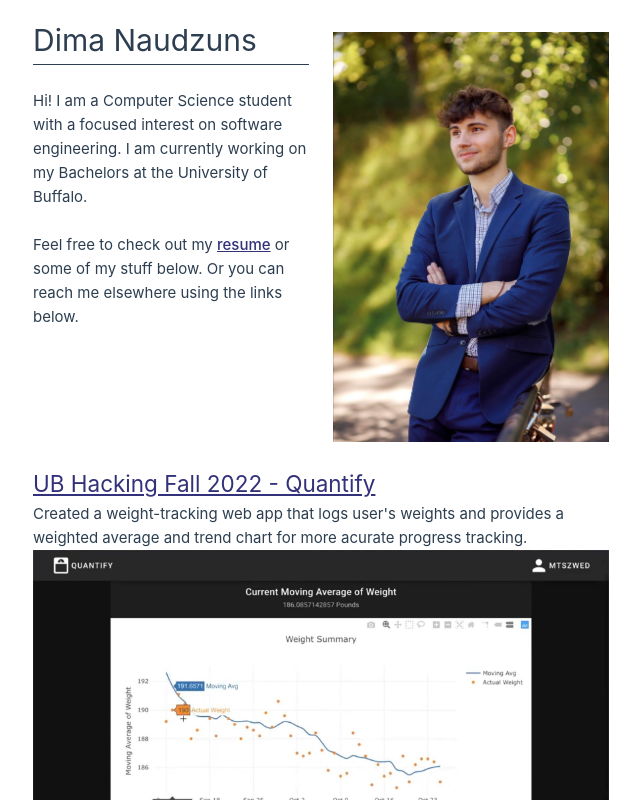
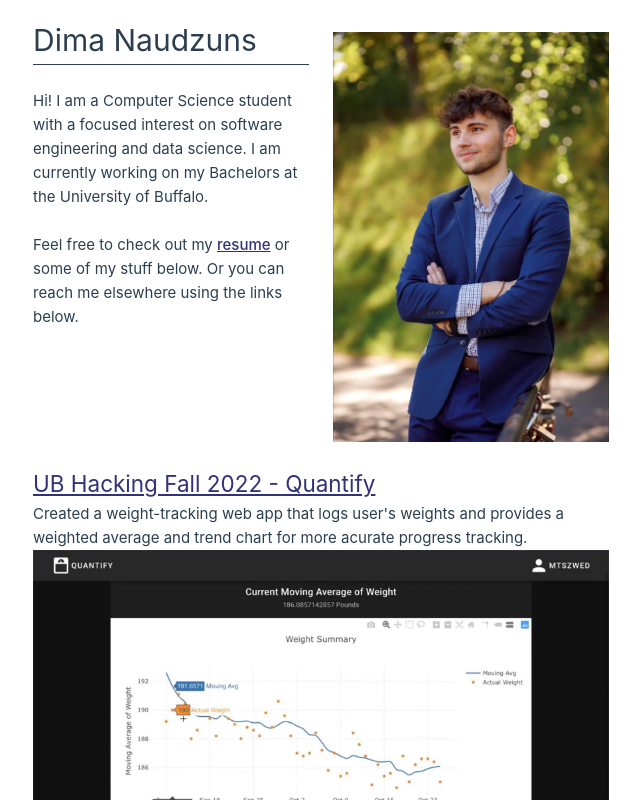
Before and after one commit to DmitrijsNau/dima, a Vue app: page / in a window 1280 px wide. Shown: the top 800 px of the page, without its empty margins (15-655 px from the left). Built offline with nearby package versions, Linux system fonts and the light colour scheme.

Commit message:
Update App.vue

```diff
--- a/src/App.vue
+++ b/src/App.vue
@@ -36,7 +36,7 @@ export default {
           <v-divider class="border-opacity-100" />
           <br>
           <h4>
-            Hi! I am a Computer Science student with a focused interest on software engineering. I am currently working on my Bachelors at the University of Buffalo.
+            Hi! I am a Computer Science student with a focused interest on software engineering and data science. I am currently working on my Bachelors at the University of Buffalo.
           </h4>
           <br>
           <h4>
```
